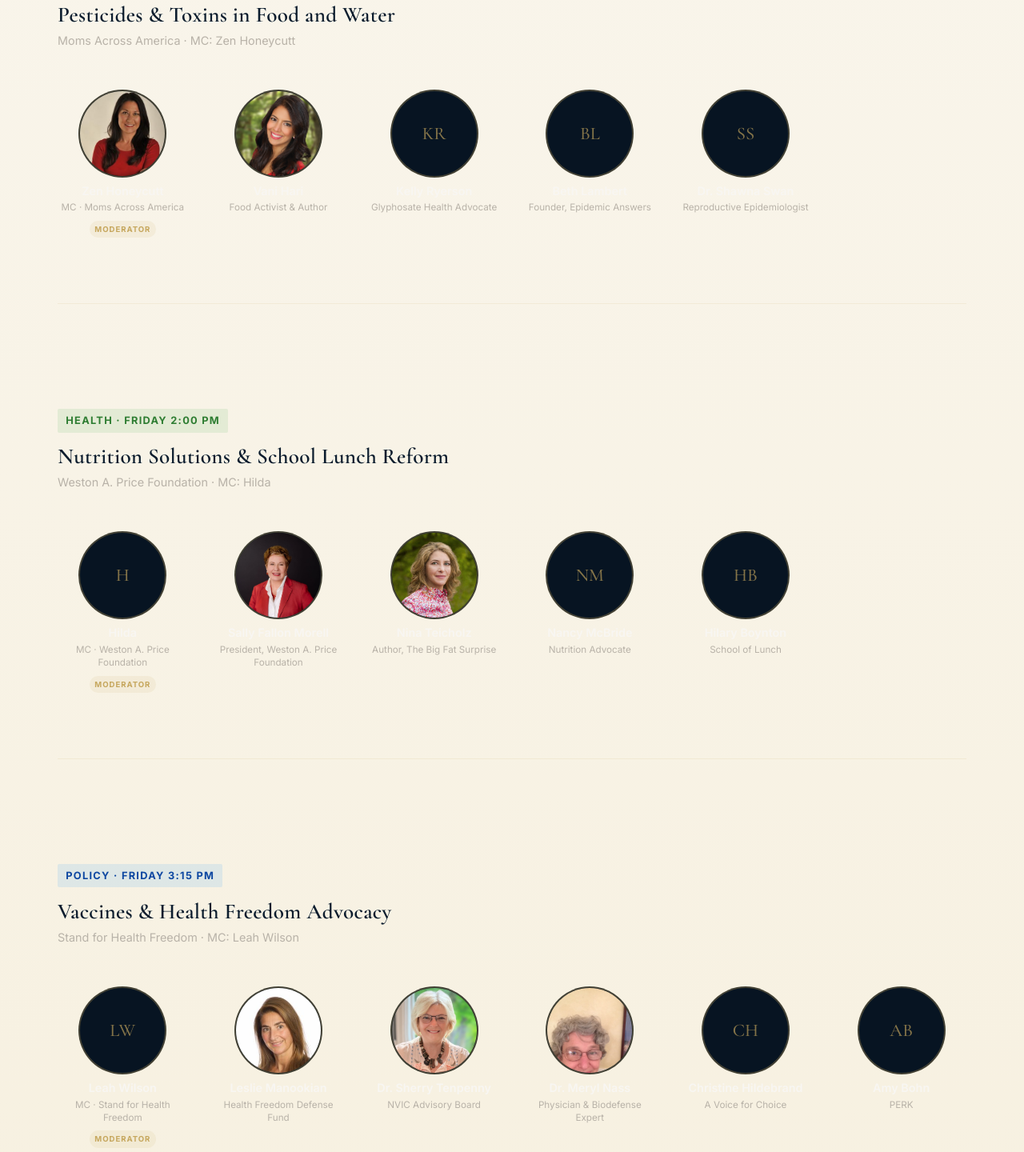
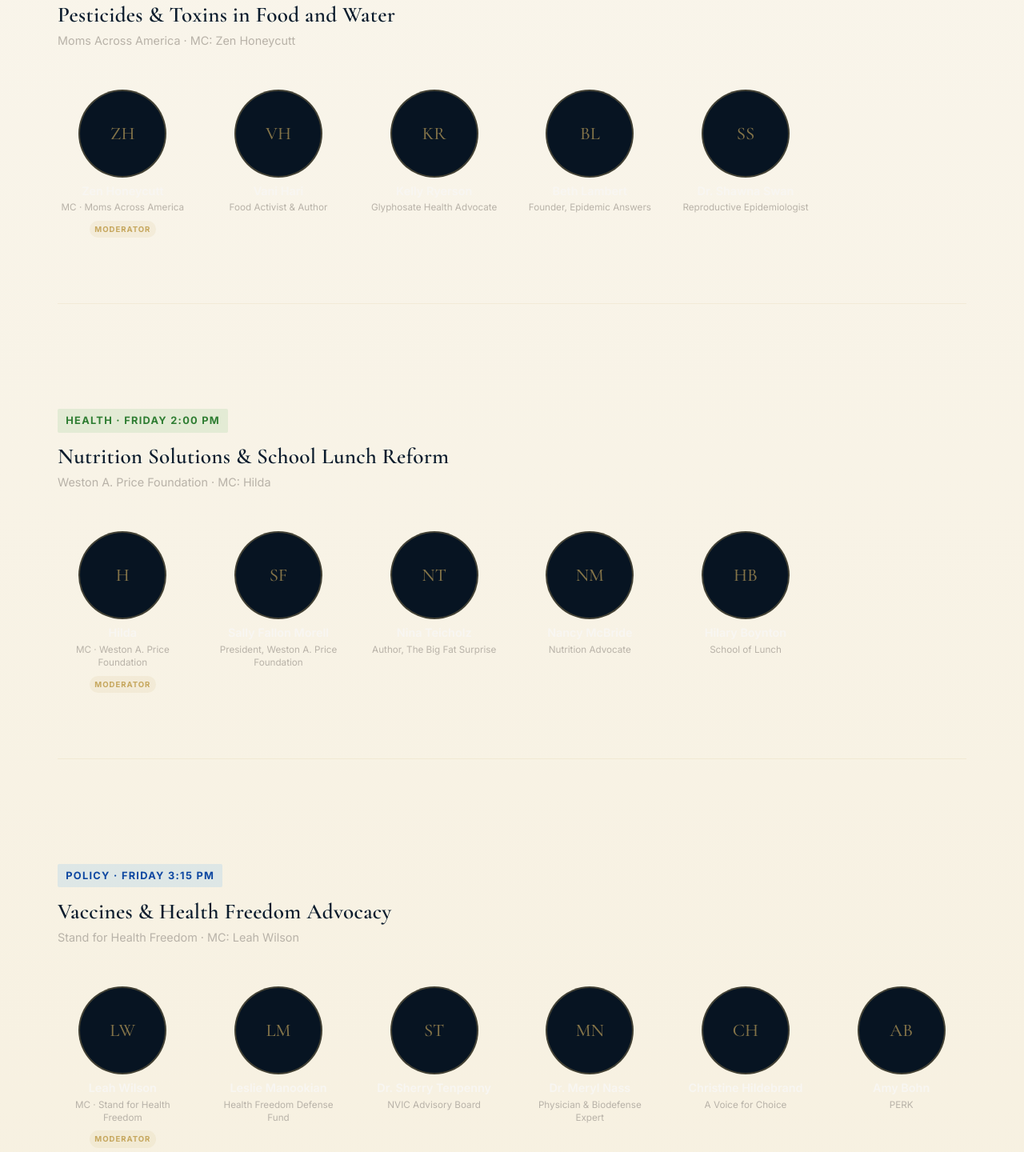
Before and after one commit to daveo820/whe-fest, a plain HTML site: page pages/speakers.html in a window 1280 px wide. Shown: the part 4091-5531 px from the top of the page at 80% size. Drawn offline with nearby package versions, Linux system fonts and the light colour scheme; a web font is replaced by a local one.

Commit message:
Replace speaker photos with initials placeholder circles

```diff
--- a/pages/speakers.html
+++ b/pages/speakers.html
@@ -225,9 +225,7 @@
         </div>
         <div class="speaker-mini-grid">
           <div class="speaker-mini-card">
-            <div class="speaker-mini-photo">
-              <img src="../assets/images/speakers/theodora-scarato.jpg" alt="Theodora Scarato" loading="lazy" />
-            </div>
+            <div class="speaker-mini-photo"><span class="speaker-mini-initials">TS</span></div>
             <div class="speaker-mini-name">Theodora Scarato</div>
             <div class="speaker-mini-role">Environmental Health Trust</div>
           </div>
@@ -249,17 +247,13 @@
         </div>
         <div class="speaker-mini-grid">
           <div class="speaker-mini-card">
-            <div class="speaker-mini-photo">
-              <img src="../assets/images/speakers/zen-honeycutt.jpg" alt="Zen Honeycutt" loading="lazy" />
-            </div>
+            <div class="speaker-mini-photo"><span class="speaker-mini-initials">ZH</span></div>
             <div class="speaker-mini-name">Zen Honeycutt</div>
             <div class="speaker-mini-role">MC &middot; Moms Across America</div>
             <span class="speaker-mini-badge">Moderator</span>
           </div>
           <div class="speaker-mini-card">
-            <div class="speaker-mini-photo">
-              <img src="../assets/images/speakers/vani-hari.png" alt="Vani Hari" loading="lazy" />
-            </div>
+            <div class="speaker-mini-photo"><span class="speaker-mini-initials">VH</span></div>
             <div class="speaker-mini-name">Vani Hari</div>
             <div class="speaker-mini-role">Food Activist &amp; Author</div>
           </div>
@@ -296,16 +290,12 @@
             <span class="speaker-mini-badge">Moderator</span>
           </div>
           <div class="speaker-mini-card">
-            <div class="speaker-mini-photo">
-              <img src="../assets/images/speakers/sally-fallon.jpg" alt="Sally Fallon Morell" loading="lazy" />
-            </div>
+            <div class="speaker-mini-photo"><span class="speaker-mini-initials">SF</span></div>
             <div class="speaker-mini-name">Sally Fallon Morell</div>
             <div class="speaker-mini-role">President, Weston A. Price Foundation</div>
           </div>
           <div class="speaker-mini-card">
-            <div class="speaker-mini-photo">
-              <img src="../assets/images/speakers/nina-teicholz.jpg" alt="Nina Teicholz" loading="lazy" />
-            </div>
+            <div class="speaker-mini-photo"><span class="speaker-mini-initials">NT</span></div>
             <div class="speaker-mini-name">Nina Teicholz</div>
             <div class="speaker-mini-role">Author, The Big Fat Surprise</div>
           </div>
@@ -337,23 +327,17 @@
             <span class="speaker-mini-badge">Moderator</span>
           </div>
           <div class="speaker-mini-card">
-            <div class="speaker-mini-photo">
-              <img src="../assets/images/speakers/leslie-manookian.jpg" alt="Leslie Manookian" loading="lazy" />
-            </div>
+            <div class="speaker-mini-photo"><span class="speaker-mini-initials">LM</span></div>
             <div class="speaker-mini-name">Leslie Manookian</div>
             <div class="speaker-mini-role">Health Freedom Defense Fund</div>
           </div>
           <div class="speaker-mini-card">
-            <div class="speaker-mini-photo">
-              <img src="../assets/images/speakers/sherry-tenpenny.jpg" alt="Dr. Sherry Tenpenny" loading="lazy" />
-            </div>
+            <div class="speaker-mini-photo"><span class="speaker-mini-initials">ST</span></div>
             <div class="speaker-mini-name">Dr. Sherry Tenpenny</div>
             <div class="speaker-mini-role">NVIC Advisory Board</div>
           </div>
           <div class="speaker-mini-card">
-            <div class="speaker-mini-photo">
-              <img src="../assets/images/speakers/meryl-nass.jpg" alt="Dr. Meryl Nass" loading="lazy" />
-            </div>
+            <div class="speaker-mini-photo"><span class="speaker-mini-initials">MN</span></div>
             <div class="speaker-mini-name">Dr. Meryl Nass</div>
             <div class="speaker-mini-role">Physician &amp; Biodefense Expert</div>
           </div>
@@ -379,9 +363,7 @@
         </div>
         <div class="speaker-mini-grid">
           <div class="speaker-mini-card">
-            <div class="speaker-mini-photo">
-              <img src="../assets/images/speakers/aimee-villella.jpg" alt="Aimee Villella" loading="lazy" />
-            </div>
+            <div class="speaker-mini-photo"><span class="speaker-mini-initials">AV</span></div>
             <div class="speaker-mini-name">Aimee Villella</div>
             <div class="speaker-mini-role">MC &middot; Global Wellness Forum</div>
             <span class="speaker-mini-badge">Moderator</span>
```
